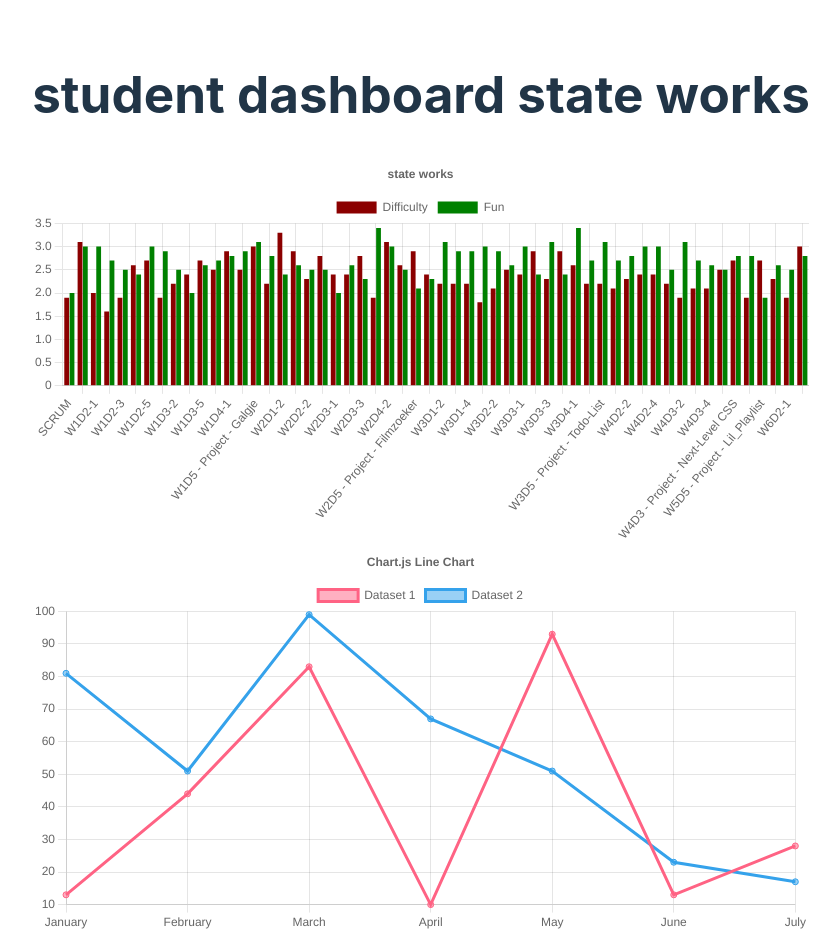
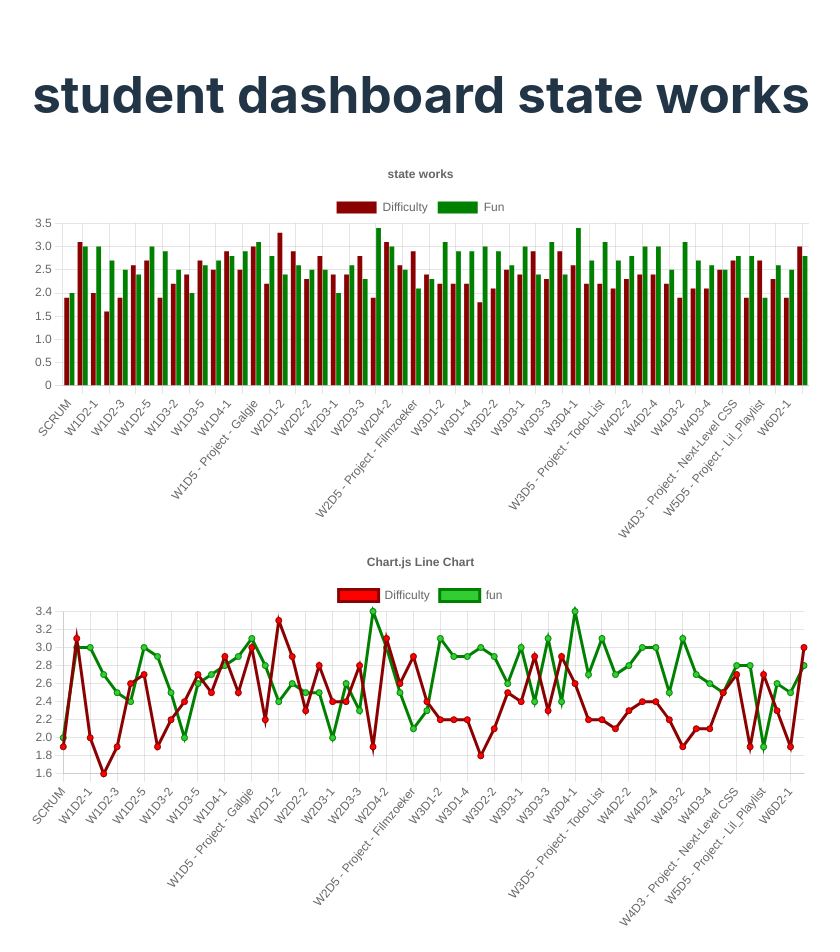
Before and after one commit to Sander-317/sander_van_meerveld-StudentDashBoard, a React (Vite) app: page / in a window 1280 px wide. Shown: the top 952 px of the page, without its empty margins (219-1059 px from the left). Built offline with nearby package versions, Linux system fonts and the light colour scheme.

Commit message:
made the line chart display the propper data

```diff
--- a/src/App.jsx
+++ b/src/App.jsx
@@ -7,7 +7,7 @@ function App({ state, makeListOfAverage }) {
     <div className="App">
       <h1>student dashboard {state.test}</h1>
       <BarChart state={state} makeListOfAverage={makeListOfAverage} />
-      <LineChart state={state} />
+      <LineChart state={state} makeListOfAverage={makeListOfAverage} />
     </div>
   );
 }
--- a/src/Container.jsx
+++ b/src/Container.jsx
@@ -11,6 +11,7 @@ function studentListMaker() {
   //     assignments: data.filter((student) => student.name === student);
   // });
   // console.log(epicStudentList);
+  // console.log(studentList);
   return studentlist;
 }
 
@@ -19,28 +20,6 @@ function makeListAssignments() {
   const assignmentList = oneStudent.map((student) => student.assignment);
   return assignmentList;
 }
-
-// function makeListOfAverage() {
-//   const assignments = makeListAssignments();
-//   const newArray = [];
-//   const test = assignments.map((assignment) => {
-//     let tester = assignment;
-//     let filteredList = data.filter((student) => student.assignment === tester);
-//     // console.log(filteredList);
-//     let average =
-//       filteredList.reduce(
-//         (total, difficulty) => total + difficulty.difficulty,
-//         0
-//       ) / filteredList.length;
-//     // console.log(average);
-//     return newArray.push({ assignment: assignment, average: average });
-//   });
-//   console.log(newArray);
-//   return newArray;
-//   //   const average = array => array.reduce((a, b) => a + b) / array.length;
-//   // console.log(average([1,2,3,4,5]));
-// }
-// const listOfAverages = makeListOfAverage();
 
 export default class Container extends Component {
   constructor() {
@@ -57,7 +36,6 @@ export default class Container extends Component {
     this.makeListOfAverage = this.makeListOfAverage.bind(this);
   }
   makeListOfAverage() {
-    console.log("het werkt");
     const assignments = makeListAssignments();
     const newArray = [];
     const test = assignments.map((assignment) => {
@@ -90,7 +68,7 @@ export default class Container extends Component {
   render() {
     return (
       <div>
-        {/* {console.log(`student list = ${this.state.studentList}`)} */}
+        {console.log(`student list = ${this.state.studentList}`)}
         {console.table(`${this.state.listOfAverages}`)}
         <App state={this.state} makeListOfAverage={this.makeListOfAverage} />
       </div>
--- a/src/components/BarChart.jsx
+++ b/src/components/BarChart.jsx
@@ -74,7 +74,7 @@ export default function BarChart({ state, makeListOfAverage }) {
   // const labels = state.singleStudentData.map((student) => student.assignment);
   const newArray = makeListOfAverage();
   const labels = newArray.map((assignment) => assignment.assignment);
-  console.log(newArray);
+  // console.log(newArray);
   const chartData = {
     labels,
     datasets: [
@@ -83,6 +83,7 @@ export default function BarChart({ state, makeListOfAverage }) {
         data: newArray.map((assignment) => assignment.averageDifficulty),
         // state.singleStudentData.map((student) => student.difficulty),
         // labels.map(() => Math.floor(Math.random() * 100)),
+
         backgroundColor: "darkred",
       },
       {
--- a/src/components/LineChart.jsx
+++ b/src/components/LineChart.jsx
@@ -11,6 +11,49 @@ import {
 } from "chart.js";
 import { Line } from "react-chartjs-2";
 
+// ChartJS.register(
+//   CategoryScale,
+//   LinearScale,
+//   PointElement,
+//   LineElement,
+//   Title,
+//   Tooltip,
+//   Legend
+// );
+// const options = {
+//   responsive: true,
+//   plugins: {
+//     legend: {
+//       position: "top",
+//     },
+//     title: {
+//       display: true,
+//       text: "Chart.js Line Chart",
+//     },
+//   },
+// };
+
+// const labels = ["January", "February", "March", "April", "May", "June", "July"];
+
+// const data = {
+//   labels,
+//   datasets: [
+//     {
+//       label: "Dataset 1",
+//       data: labels.map(() => Math.floor(Math.random() * 100)),
+//       borderColor: "rgb(255, 99, 132)",
+//       backgroundColor: "rgba(255, 99, 132, 0.5)",
+//     },
+//     {
+//       label: "Dataset 2",
+//       data: labels.map(() => Math.floor(Math.random() * 100)),
+//       borderColor: "rgb(53, 162, 235)",
+//       backgroundColor: "rgba(53, 162, 235, 0.5)",
+//     },
+//   ],
+// };
+
+export default function LineChart({ state, makeListOfAverage }) {
   ChartJS.register(
     CategoryScale,
     LinearScale,
@@ -32,28 +75,30 @@ const options = {
       },
     },
   };
-
-const labels = ["January", "February", "March", "April", "May", "June", "July"];
+  const newArray = makeListOfAverage();
+  const labels = newArray.map((assignment) => assignment.assignment);
+  console.log(newArray);
 
   const data = {
     labels,
     datasets: [
       {
-      label: "Dataset 1",
-      data: labels.map(() => Math.floor(Math.random() * 100)),
-      borderColor: "rgb(255, 99, 132)",
-      backgroundColor: "rgba(255, 99, 132, 0.5)",
+        label: "Difficulty",
+        data: newArray.map((assignment) => assignment.averageDifficulty),
+        // labels.map(() => Math.floor(Math.random() * 100)),
+        borderColor: "darkred",
+        backgroundColor: "red",
       },
       {
-      label: "Dataset 2",
-      data: labels.map(() => Math.floor(Math.random() * 100)),
-      borderColor: "rgb(53, 162, 235)",
-      backgroundColor: "rgba(53, 162, 235, 0.5)",
+        label: "fun",
+        data: newArray.map((assignment) => assignment.averageFun),
+        // labels.map(() => Math.floor(Math.random() * 100)),
+        borderColor: "green",
+        backgroundColor: "limegreen",
       },
     ],
   };
 
-export default function LineChart({ state }) {
   return <Line options={options} data={data} />;
 
   // <div>LineChart {state.test}</div>;
```
Lines whose indentation alone changed are shown as unchanged.
